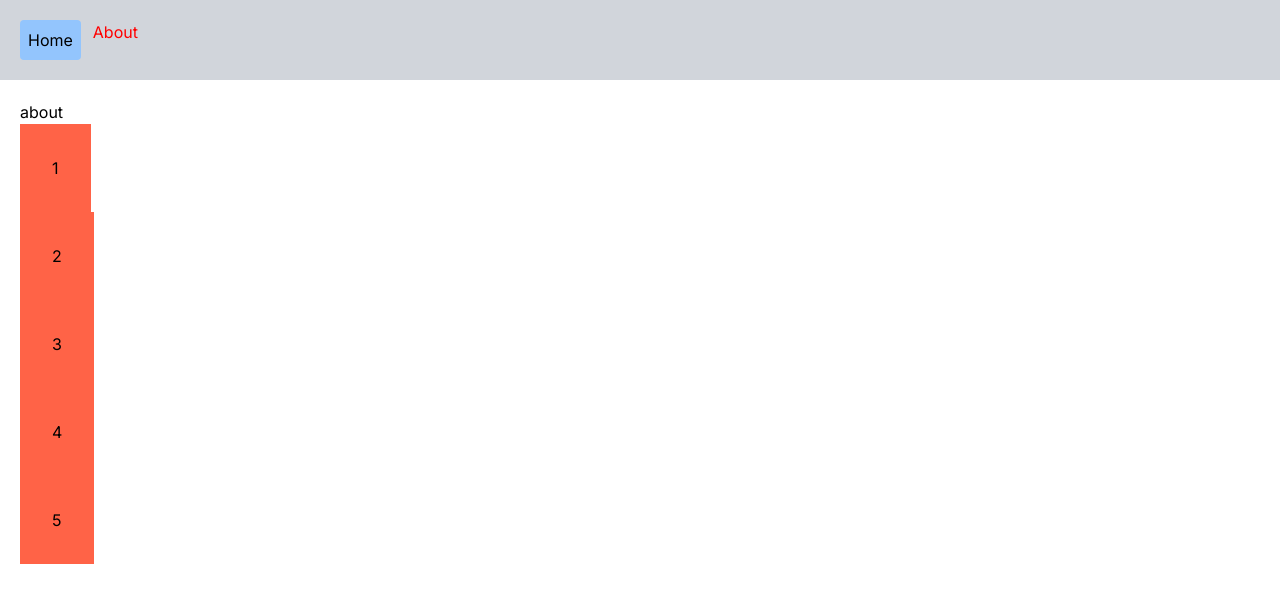
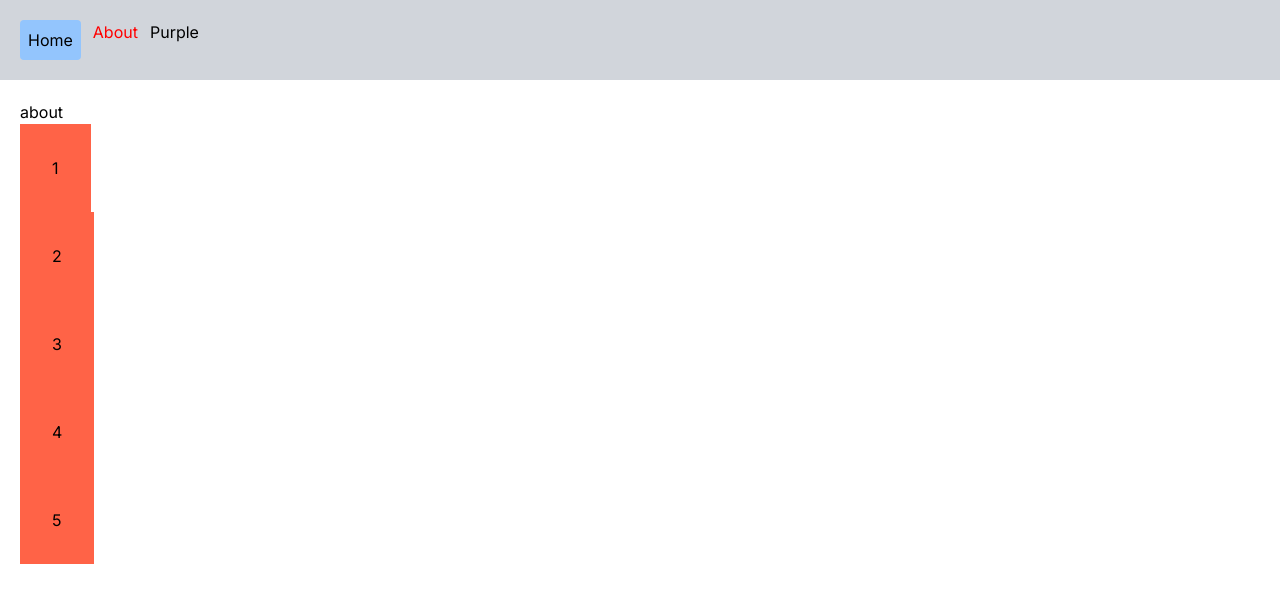
Before and after one commit to dioneuty/nextjs-test, a Next.js app: page /about in a window 1280 px wide. Shown: the top 602 px of the page. Built offline with nearby package versions, Linux system fonts and the light colour scheme.

Commit message:
nav 페이지 jsx 시험 적용

```diff
--- a/app/_components/Nav.tsx
+++ b/app/_components/Nav.tsx
@@ -17,6 +17,16 @@ export default function Nav(): ReactElement {
         <div className='bg-gray-300 p-5 flex gap-3'>
             <Link href="/" className={`${styles.link} ${setActiveColor('/')} bg-blue-300 p-2 rounded`}>Home</Link>
             <Link href="/about" className={`${styles.link} ${setActiveColor('/about')} && styles.active}`}>About</Link>
+            <Link href="/about" className={'purple'}>Purple</Link>
+            <style jsx>{`
+                /*div {
+                    background-color: purple;
+                }*/
+                .purple {
+                    color: magenta;
+                }
+            `}
+            </style>
         </div>
     )
 }
```
